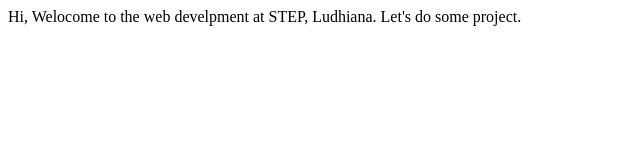
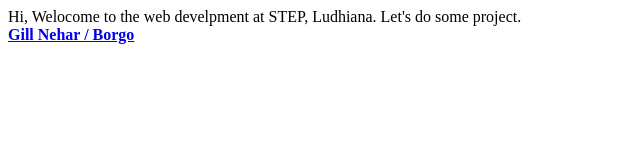
Before and after one commit to STEP-GNDEC/web_development, a plain HTML site: page index.html in a window 1280 px wide. Shown: the whole page, without its empty margins (0-640 px from the left). Drawn offline with Linux system fonts and the light colour scheme.

Commit message:
Update index.html

```diff
--- a/index.html
+++ b/index.html
@@ -3,5 +3,8 @@
   <body>
     Hi, Welocome to the web develpment at STEP, Ludhiana. Let's do some project.
 
+<div>
+<strong><a href="gill_nehar/borgo.html">Gill Nehar / Borgo</a></strong>
+</div>
     </body>
   </html>
```
